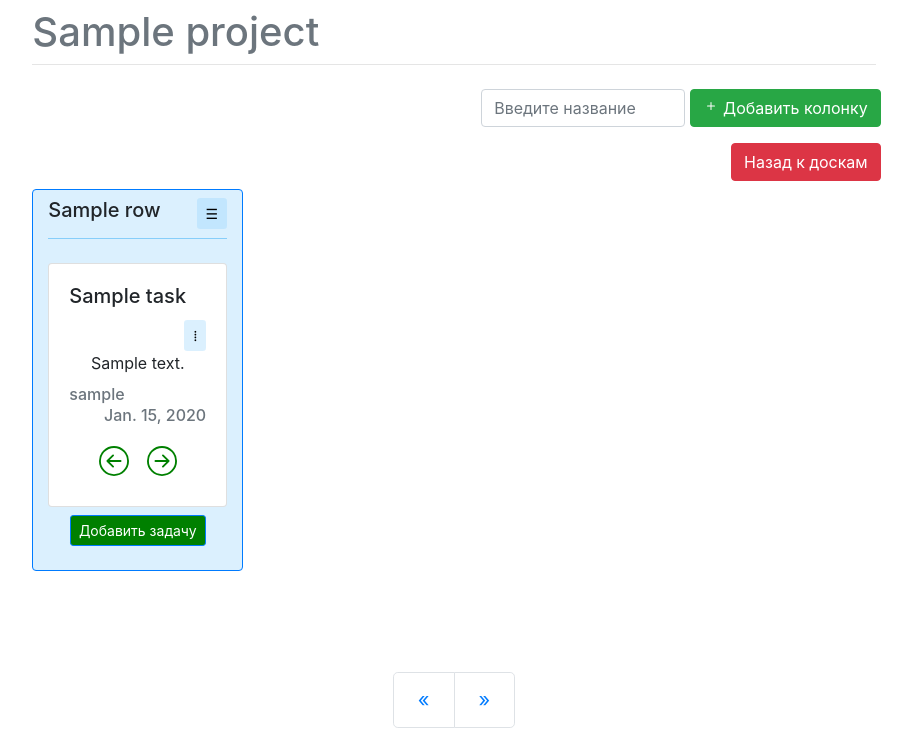
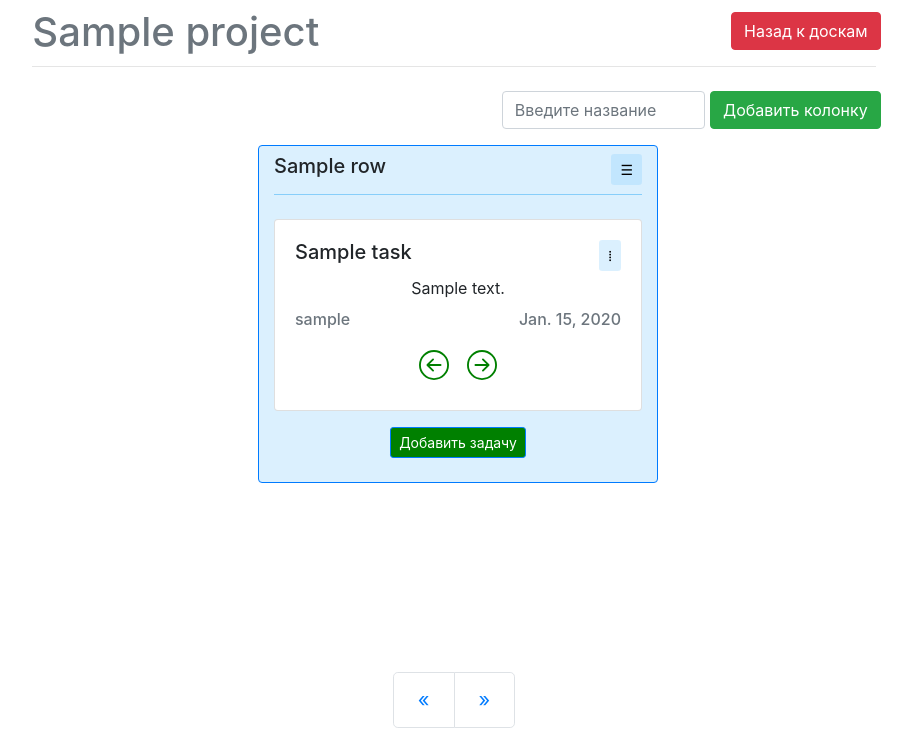
Before and after one commit to Nishtyachok/KanbanTP, a Django app: page /boards/1 in a window 1280 px wide. Shown: the part 56-800 px from the top of that part, without its empty margins (186-1098 px from the left). Run offline with Django 4.2, Linux system fonts and the light colour scheme; the first user in the database is signed in; tables that the repository leaves empty hold one stand-in row (Sample ...); the page is wider than the window, and the part outside it is not shown; some libraries are stand-ins or nearby versions.

Commit message:
Frontend - boards design was updated.

```diff
--- a/mysite/templates/tasks.html
+++ b/mysite/templates/tasks.html
@@ -2,41 +2,45 @@
 
 {% block title %} {{proj.name}} {% endblock %}
 {% load crispy_forms_tags %}
-{% block name %}{{proj.name}}{% endblock %}
+{% block name %}
+<div style="
+    display: flex;
+    flex-direction: row;
+padding: 0; justify-content: space-between">
+    {{proj.name}}
+    <!--Кнопка назад -->
+    <div class="form-row justify-content-end">
+        <a class = "button-back-task" href="/boards">
+            <button type="back" class="btn btn-danger mb-2">
+                Назад к доскам
+            </button>
+        </a>
+    </div>
+</div>
+
+{% endblock %}
 {% block content %}
 
         <form method="POST" >
             {% csrf_token %}
             <div class="form-row justify-content-end">
-                <div class="col-3">
+                <div class="col-3" style="min-width:173px;">
                     {{row_form|crispy}}
                 </div>
                 <div>
                     <button type="submit" class="btn btn-success" name="row_add" value="Submit">
-                    <svg xmlns="http://www.w3.org/2000/svg" width="16" height="16" fill="currentColor" class="bi bi-plus" viewBox="0 0 16 16">
-                        <path d="M8 4a.5.5 0 0 1 .5.5v3h3a.5.5 0 0 1 0 1h-3v3a.5.5 0 0 1-1 0v-3h-3a.5.5 0 0 1 0-1h3v-3A.5.5 0 0 1 8 4z"></path>
-                    </svg>
                     Добавить колонку
                     </button>
                 </div>
             </div>
         </form>
 
-<!--Кнопка назад -->
-        <div class="form-row justify-content-end">
-            <a class = "button-back-task" href="/boards">
-              <button type="back" class="btn btn-danger mb-2">
-                    Назад к доскам
-                 </button>
-            </a>
-        </div>
-
 <!-- Задачи -->
-    <div class="container">
-      <div class="row" style="">
+    <div class="container " >
+      <div class="row justify-content-center">
           {% for r in rows %}
-          <div class="col-sm-3 h-100 border text-center rounded border-primary"
-                style="background-color: rgba(135,206,250, 0.3);">
+          <div class="col-xl h-100 border text-center rounded border-primary ml-2"
+                style="background-color: rgba(135,206,250, 0.3); max-width: 400px;">
               <div class="container">
                   <div class="row">
                       <div class="col- mt-2">
@@ -83,7 +87,7 @@
               <hr class="mt-2 mb-4" style="border-color: rgba(135,206,250, 1);">
               {% for t in tasks %}
                     {% if t.row_id == r.id%}
-                        <div class="card mb-0" style="mt-4">
+                        <div class="card mb-2">
                           <div class="card-body">
                               <div class="container">
                                   <div class="row">
```
